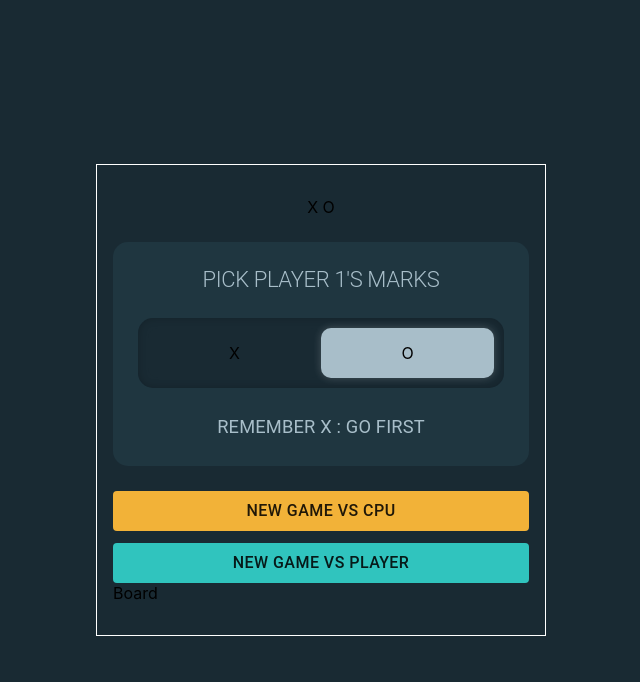
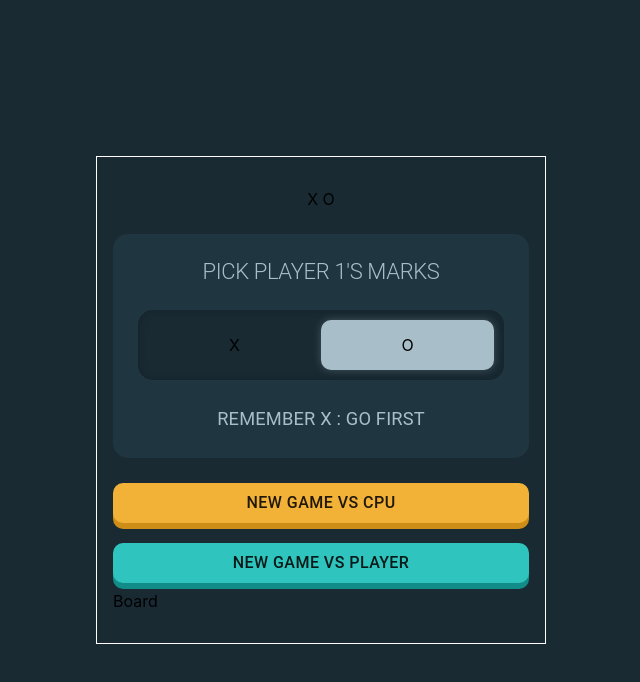
Before and after one commit to Hamza405/XO-Game-React, a React (Create React App) app: page / in a window 1280 px wide. Shown: the top 682 px of the page, without its empty margins (319-959 px from the left). Built offline with nearby package versions, Linux system fonts and the light colour scheme.

Commit message:
Button style

```diff
--- a/src/components/Start/Start.tsx
+++ b/src/components/Start/Start.tsx
@@ -8,7 +8,7 @@ import {
   StartPlayerType,
   StartPlayers,
 } from "../../styles/StartStyles";
-
+import { ButtonStyle } from "../../styles/App";
 const Start: FC = () => {
   return (
     <StartContainer>
@@ -24,10 +24,12 @@ const Start: FC = () => {
         <Typography>remember x : go first</Typography>
       </Card>
       <StartButton>
-        <Button variant="contained" color="secondary">
+        <ButtonStyle variant="contained" color="secondary">
           new game vs cpu
-        </Button>
-        <Button variant="contained">new game vs player</Button>
+        </ButtonStyle>
+        <ButtonStyle variant="contained" color="primary">
+          new game vs player
+        </ButtonStyle>
       </StartButton>
     </StartContainer>
   );
--- a/src/styles/App.ts
+++ b/src/styles/App.ts
@@ -1,4 +1,5 @@
-import { Box, styled } from "@mui/material";
+import { Box, styled,Button } from "@mui/material";
+import { hover } from "@testing-library/user-event/dist/hover";
 
 export const AppContainer = styled(Box)(({theme})=>({
     width: "100%",
@@ -27,3 +28,20 @@ export const Card = styled(Box)(({theme})=>({
     textAlign:"center"
 
 }))
+
+export const ButtonStyle = styled(Button)(({theme,color})=>(
+    {
+    transition: 'all 0.2s',
+    borderRadius: 10,
+     boxShadow: `0 6px 0 ${color==='primary'?theme.palette.primary.dark:theme.palette.secondary.dark}`,
+     marginBottom:'8px',
+   '&:hover': {
+        backgroundColor: color==='primary'?theme.palette.primary.main:theme.palette.secondary.main,
+        boxShadow: `0 6px 0 ${color==='primary'?theme.palette.primary.dark:theme.palette.secondary.dark}`,
+        transform: 'translateY(-2px)'
+    },
+    '&:active': {
+        transform: 'translateY(2px)',
+        boxShadow: `0 6px 0 ${color==='primary'?theme.palette.primary.dark:theme.palette.secondary.dark}`,
+      }
+}))
--- a/src/styles/Theme.ts
+++ b/src/styles/Theme.ts
@@ -37,6 +37,8 @@ export const Colors = {
 
     blue: "#30c4be",
     yellow: "#f2b238",
+    yellowDark: '#cd8d16',
+    blueDark: '#128c89',
     ///////////////
     // Solid Color
     ///////////////
@@ -52,12 +54,16 @@ const theme = createTheme({
         },
         primary: {
             main: Colors.blue,
+            dark: Colors.blueDark
         },
         secondary: {
-            main: Colors.yellow
+            main: Colors.yellow,
+            dark: Colors.yellowDark
         },
        info:{
-        main:Colors.gray
+        main:Colors.gray,
+        dark:Colors.gray_dark
+
        }
     },
     typography:{
@@ -79,6 +85,8 @@ const theme = createTheme({
                 }
             },
             defaultProps: {
+                disableFocusRipple:true,
+                disableTouchRipple:true,
                 disableElevation: true,
                 disableRipple: true,
               },
```
